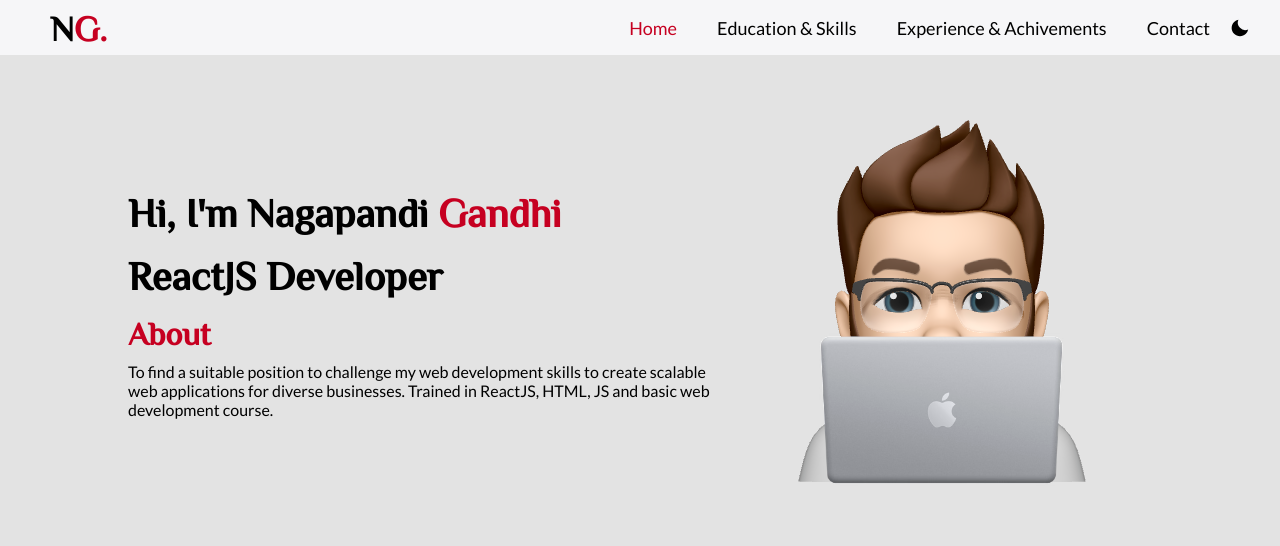
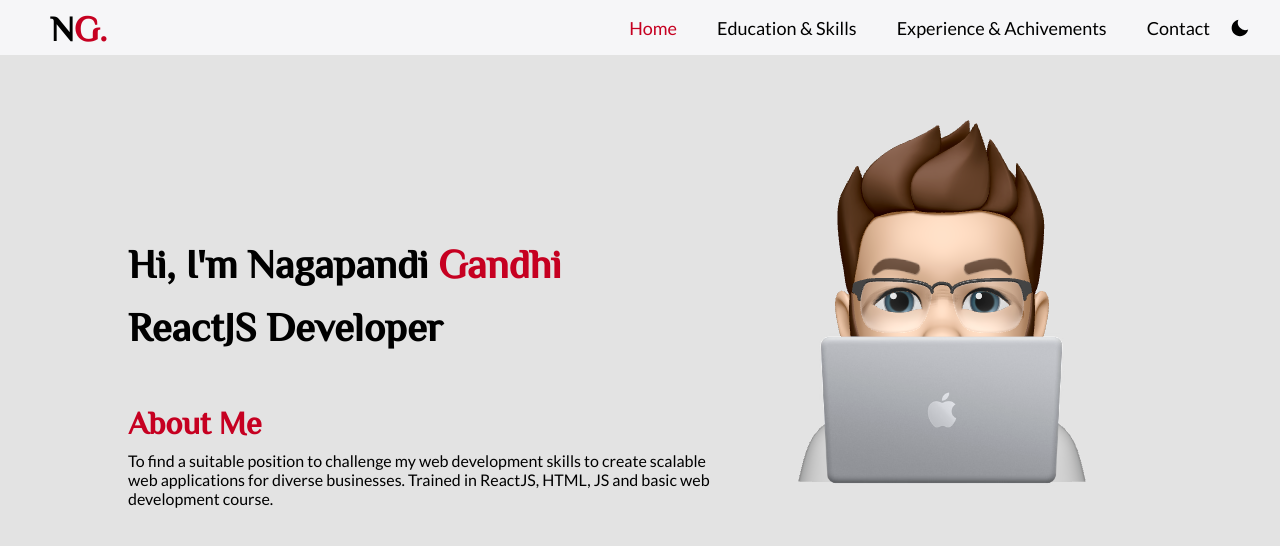
Before and after one commit to nagapandi1998/Personal_Blog, a React (Create React App) app: page / in a window 1280 px wide. Shown: the top 546 px of the page. Built offline with nearby package versions, Linux system fonts and the light colour scheme.

Commit message:
about dded

```diff
--- a/src/Components/Contact.js
+++ b/src/Components/Contact.js
@@ -14,7 +14,7 @@ const Contact = () => {
         <div id="contact" class="contact">
             <div class="container">
                 <div className='row'>
-                    <div className='contactimage contact-col-1'>
+                    <div data-aos="zoom-in-down" data-aos-duration="3000" data-aos-offset="300" className='contactimage contact-col-1'>
                         <img src={require("./Assets/contact.jpg")} alt="" />
                     </div>
                     <div class="contacts contact-col-2">
--- a/src/Components/Home.js
+++ b/src/Components/Home.js
@@ -9,8 +9,8 @@ const Home = () => {
           <div className='home-col-1'>
             <h1 className='homeheader' data-aos="fade-right" data-aos-duration="1800">Hi, I'm Nagapandi <span className='pinkname'>Gandhi</span></h1>
             <h1 className='homeheader' data-aos="fade-left" data-aos-duration="2000">ReactJS Developer</h1>
-            <div>
-              <h1 className='pinkname'>About</h1>
+            <div><br/><br />
+              <h1 className='pinkname'>About Me</h1>
               <p>To find a suitable position to challenge my web development skills to create scalable
                 web applications for diverse businesses. Trained in ReactJS, HTML, JS and basic web
                 development course.</p>
--- a/src/index.css
+++ b/src/index.css
@@ -47,6 +47,8 @@ h1 {
 .home-col-1 {
   flex-basis: 65%;
   align-items: center;
+  position: relative;
+  top: 70px;
 
 }
 .homeheader{
```
